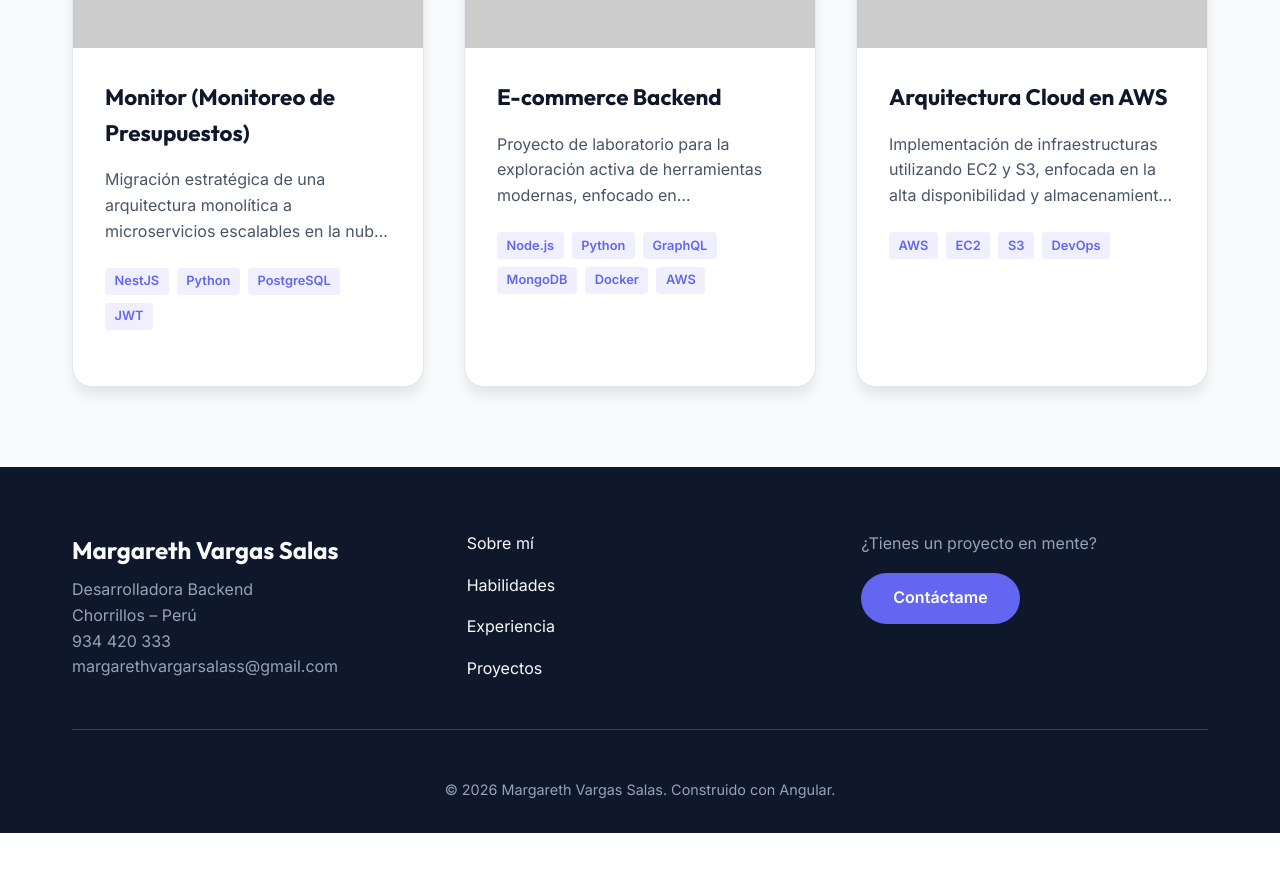
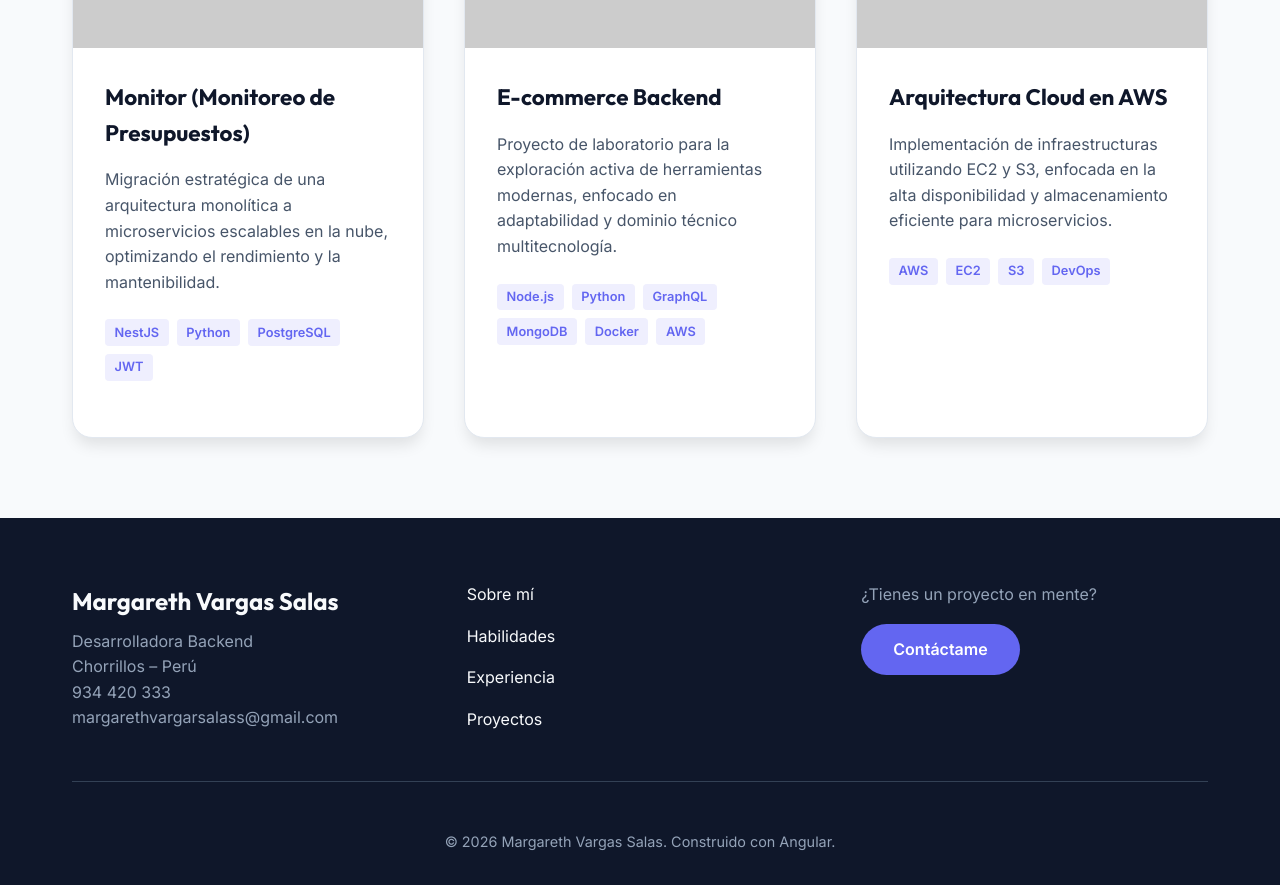
Before and after one commit to margarethvargas/portafolio, an Angular app: page / in a window 1280 px wide. Shown: the part 3980-4865 px from the top of the page. Before the commit the page ends 4813 px from the top, so only its background shows below. Built offline with nearby package versions, Linux system fonts and the light colour scheme.

Commit message:
style: mostrar texto completo en las descripciones de los proyectos

```diff
--- a/src/app/components/projects/projects.css
+++ b/src/app/components/projects/projects.css
@@ -65,11 +65,6 @@
     color: var(--text-light-muted);
     font-size: 1rem;
     margin-bottom: 1.5rem;
-    display: -webkit-box;
-    -webkit-line-clamp: 3;
-    line-clamp: 3;
-    -webkit-box-orient: vertical;
-    overflow: hidden;
 }
 
 .project-tech {
```
